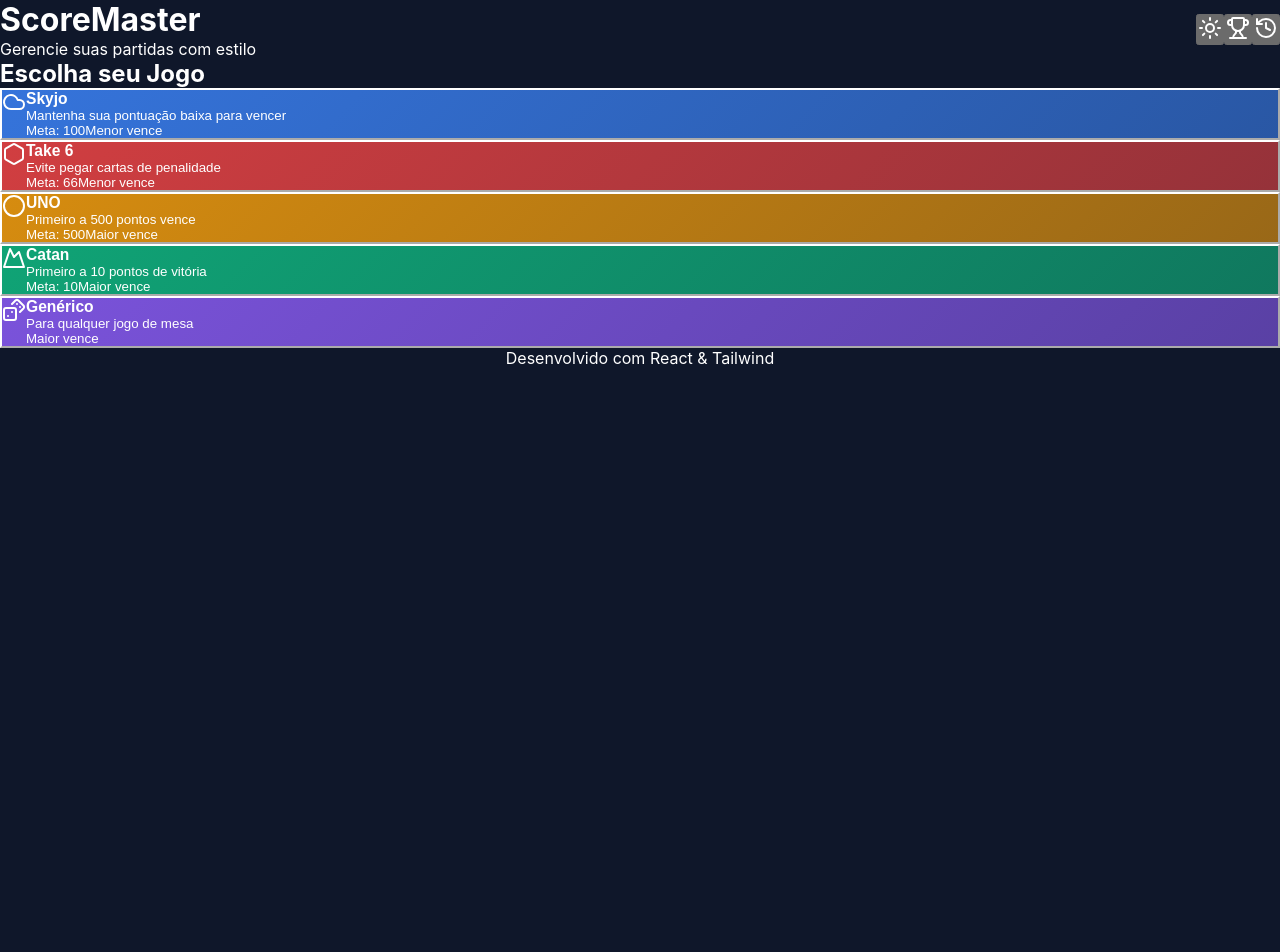
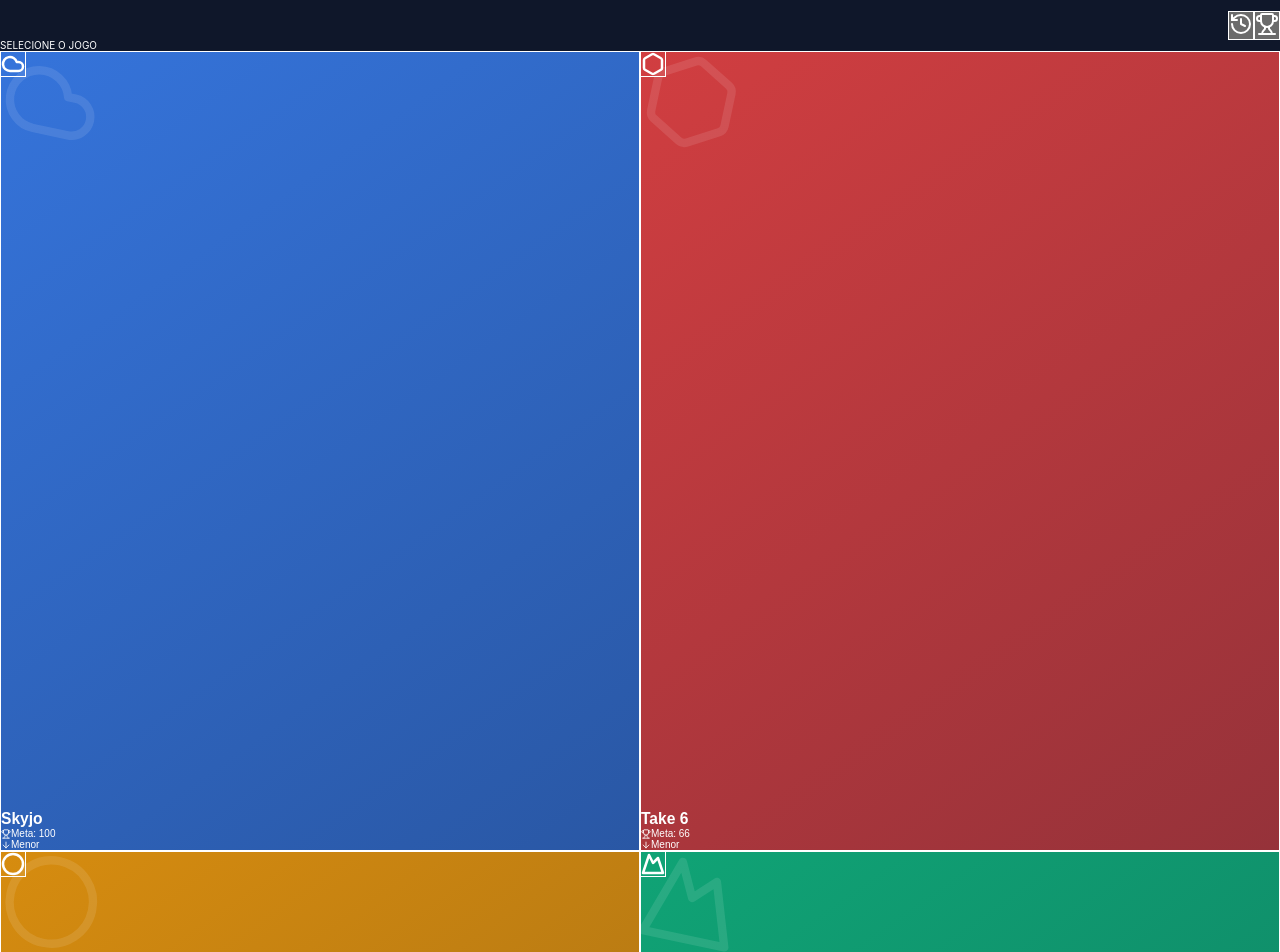
Before and after one commit to pv2301/vitejs-vite-ggyughsi, a React (Vite) app: page / in a window 1280 px wide. Shown: the top 952 px of the page. Before the commit the page ends 800 px from the top, so only its background shows below. Built offline with nearby package versions, Linux system fonts and the light colour scheme.

Commit message:
Novo layout e correções

```diff
--- a/src/components/GameCard.tsx
+++ b/src/components/GameCard.tsx
@@ -17,34 +17,52 @@
 };
 
 export const GameCard: React.FC<GameCardProps> = ({ game, onClick }) => {
-  const IconComponent = iconMap[game.icon] || Icons.Dices;
+  const MainIcon = iconMap[game.icon] || Icons.Dices;
 
   return (
     <motion.button
       onClick={onClick}
-      whileHover={{ scale: 1.02, y: -4 }}
-      whileTap={{ scale: 0.98 }}
-      className="w-full p-6 rounded-2xl text-left transition-all duration-300 hover:shadow-2xl"
+      whileTap={{ scale: 0.96 }}
+      className="group relative w-full aspect-[4/5] overflow-hidden rounded-2xl p-0 text-left shadow-md border border-white/5"
       style={{
-        background: `linear-gradient(135deg, ${game.themeColor}dd 0%, ${game.themeColor}99 100%)`,
+        background: `linear-gradient(145deg, ${game.themeColor}dd 0%, ${game.themeColor}99 100%)`,
       }}
     >
-      <div className="flex items-start gap-4">
-        <div className="p-3 bg-white/20 rounded-xl backdrop-blur-sm">
-          <IconComponent className="w-8 h-8 text-white" strokeWidth={2} />
+      {/* Ícone de Fundo (Mais sutil) */}
+      <div className="absolute -right-4 -bottom-4 opacity-10 rotate-12 transition-transform group-hover:scale-110">
+        <MainIcon size={100} color="white" />
+      </div>
+
+      <div className="relative p-4 flex flex-col h-full z-10">
+        {/* Ícone Pequeno */}
+        <div className="mb-3">
+          <div className="inline-flex p-2 bg-white/20 backdrop-blur-md rounded-lg shadow-sm ring-1 ring-white/20">
+            <MainIcon className="w-5 h-5 text-white" strokeWidth={2.5} />
+          </div>
         </div>
-        <div className="flex-1">
-          <h3 className="text-2xl font-bold text-white mb-1">{game.name}</h3>
-          <p className="text-white/80 text-sm mb-3">{game.description}</p>
-          <div className="flex flex-wrap gap-2">
+
+        {/* Textos */}
+        <div className="mt-auto">
+          <h3 className="text-lg font-bold text-white leading-tight mb-1 drop-shadow-sm">
+            {game.name}
+          </h3>
+
+          {/* Tags (Badges) Compactas */}
+          <div className="flex flex-col gap-1 mt-2">
             {game.winningScore && (
-              <span className="px-2 py-1 bg-white/20 rounded-lg text-xs text-white font-medium">
-                Meta: {game.winningScore}
-              </span>
+              <div className="flex items-center gap-1 text-[10px] font-bold text-white/90 bg-black/20 px-2 py-1 rounded-md w-fit">
+                <Icons.Trophy size={10} className="text-yellow-300" />
+                <span>Meta: {game.winningScore}</span>
+              </div>
             )}
-            <span className="px-2 py-1 bg-white/20 rounded-lg text-xs text-white font-medium">
-              {game.victoryCondition === 'lowest_score' ? 'Menor vence' : 'Maior vence'}
-            </span>
+
+            <div className="flex items-center gap-1 text-[10px] font-bold text-white/90 bg-black/20 px-2 py-1 rounded-md w-fit">
+               {game.victoryCondition === 'lowest_score' ?
+                 <Icons.ArrowDown size={10} className="text-emerald-300"/> :
+                 <Icons.ArrowUp size={10} className="text-red-300"/>
+               }
+               <span>{game.victoryCondition === 'lowest_score' ? 'Menor' : 'Maior'}</span>
+            </div>
           </div>
         </div>
       </div>
--- a/src/context/GameContext.tsx
+++ b/src/context/GameContext.tsx
@@ -1,9 +1,11 @@
 import React, { createContext, useContext, useState, useEffect } from 'react';
 import type { ReactNode } from 'react';
-import type { AppState, GameSession, Player, Tournament } from '../types';
-import { getGameConfig } from '../config/games';
+import type { AppState, GameSession, Player, GameConfig } from '../types';
+import { GAME_CONFIGS, getGameConfig } from '../config/games';
 
+// 1. Interface atualizada com a lista de jogos
 interface GameContextType extends AppState {
+  availableGames: GameConfig[];
   startNewSession: (gameId: string, players: Player[]) => void;
   updatePlayerScore: (playerId: string, score: number) => void;
   nextRound: () => void;
@@ -52,12 +54,11 @@
 
   const calculatePlayerPosition = (players: Player[], victoryCondition: string): Player[] => {
     const sorted = [...players].sort((a, b) => {
-      if (victoryCondition === 'lowest_score') {
-        return a.totalScore - b.totalScore;
-      }
-      return b.totalScore - a.totalScore;
+      const scoreA = a.totalScore ?? 0;
+      const scoreB = b.totalScore ?? 0;
+      if (victoryCondition === 'lowest_score') return scoreA - scoreB;
+      return scoreB - scoreA;
     });
-
     return sorted.map((player, index) => ({ ...player, position: index + 1 }));
   };
 
@@ -70,135 +71,43 @@
       status: 'active',
       startedAt: new Date().toISOString(),
     };
-
     setState(prev => ({ ...prev, currentSession: newSession }));
   };
 
   const updatePlayerScore = (playerId: string, score: number) => {
     setState(prev => {
       if (!prev.currentSession) return prev;
-
       const gameConfig = getGameConfig(prev.currentSession.gameId);
       if (!gameConfig) return prev;
 
       const updatedPlayers = prev.currentSession.players.map(player => {
         if (player.id === playerId) {
           const newRoundScores = [...player.roundScores, score];
-          const newTotalScore = newRoundScores.reduce((sum, s) => sum + s, 0);
-          return {
-            ...player,
-            roundScores: newRoundScores,
-            totalScore: newTotalScore,
-          };
+          const newTotal = newRoundScores.reduce((a, b) => a + b, 0);
+          return { ...player, roundScores: newRoundScores, totalScore: newTotal };
         }
         return player;
       });
-
-      const rankedPlayers = calculatePlayerPosition(updatedPlayers, gameConfig.victoryCondition);
-
-      return {
-        ...prev,
-        currentSession: {
-          ...prev.currentSession,
-          players: rankedPlayers,
-        },
-      };
+      return { ...prev, currentSession: { ...prev.currentSession, players: calculatePlayerPosition(updatedPlayers, gameConfig.victoryCondition) } };
     });
   };
 
-  const nextRound = () => {
-    setState(prev => {
-      if (!prev.currentSession) return prev;
-
-      return {
-        ...prev,
-        currentSession: {
-          ...prev.currentSession,
-          currentRound: prev.currentSession.currentRound + 1,
-        },
-      };
-    });
-  };
-
-  const finishSession = () => {
-    setState(prev => {
-      if (!prev.currentSession) return prev;
-
-      const finishedSession: GameSession = {
-        ...prev.currentSession,
-        status: 'finished',
-        finishedAt: new Date().toISOString(),
-      };
-
-      return {
-        ...prev,
-        currentSession: null,
-        gameHistory: [finishedSession, ...prev.gameHistory],
-      };
-    });
-  };
-
-  const clearCurrentSession = () => {
-    setState(prev => ({ ...prev, currentSession: null }));
-  };
-
-  const addSavedPlayer = (player: Omit<Player, 'totalScore' | 'roundScores' | 'position'>) => {
-    setState(prev => ({
-      ...prev,
-      savedPlayers: [...prev.savedPlayers, player],
-    }));
-  };
-
-  const removeSavedPlayer = (playerId: string) => {
-    setState(prev => ({
-      ...prev,
-      savedPlayers: prev.savedPlayers.filter(p => p.id !== playerId),
-    }));
-  };
-
-  const deleteHistorySession = (sessionId: string) => {
-    setState(prev => ({
-      ...prev,
-      gameHistory: prev.gameHistory.filter(s => s.id !== sessionId),
-    }));
-  };
-
-  const toggleDarkMode = () => {
-    setState(prev => ({ ...prev, darkMode: !prev.darkMode }));
-  };
-
-  const createTournament = (name: string, gameId: string) => {
-    const newTournament: Tournament = {
-      id: Date.now().toString(),
-      name,
-      gameId,
-      sessions: [],
-      players: [],
-      createdAt: new Date().toISOString(),
-    };
-
-    setState(prev => ({
-      ...prev,
-      tournaments: [...prev.tournaments, newTournament],
-    }));
-  };
-
-  const addSessionToTournament = (tournamentId: string, sessionId: string) => {
-    setState(prev => ({
-      ...prev,
-      tournaments: prev.tournaments.map(t => {
-        if (t.id === tournamentId) {
-          return { ...t, sessions: [...t.sessions, sessionId] };
-        }
-        return t;
-      }),
-    }));
-  };
+  // Funções auxiliares
+  const nextRound = () => setState(prev => prev.currentSession ? { ...prev, currentSession: { ...prev.currentSession, currentRound: prev.currentSession.currentRound + 1 } } : prev);
+  const finishSession = () => setState(prev => prev.currentSession ? { ...prev, currentSession: null, gameHistory: [{ ...prev.currentSession, status: 'finished', finishedAt: new Date().toISOString() }, ...prev.gameHistory] } : prev);
+  const clearCurrentSession = () => setState(prev => ({ ...prev, currentSession: null }));
+  const addSavedPlayer = (p: any) => setState(prev => ({ ...prev, savedPlayers: [...prev.savedPlayers, p] }));
+  const removeSavedPlayer = (id: string) => setState(prev => ({ ...prev, savedPlayers: prev.savedPlayers.filter(p => p.id !== id) }));
+  const deleteHistorySession = (id: string) => setState(prev => ({ ...prev, gameHistory: prev.gameHistory.filter(s => s.id !== id) }));
+  const toggleDarkMode = () => setState(prev => ({ ...prev, darkMode: !prev.darkMode }));
+  const createTournament = (name: string, gameId: string) => setState(prev => ({ ...prev, tournaments: [...prev.tournaments, { id: Date.now().toString(), name, gameId, sessions: [], players: [], createdAt: new Date().toISOString() }] }));
+  const addSessionToTournament = (tId: string, sId: string) => setState(prev => ({ ...prev, tournaments: prev.tournaments.map(t => t.id === tId ? { ...t, sessions: [...t.sessions, sId] } : t) }));
 
   return (
     <GameContext.Provider
       value={{
         ...state,
+        availableGames: GAME_CONFIGS, // <--- AQUI ESTÁ A CHAVE PARA O LAYOUT NOVO FUNCIONAR
         startNewSession,
         updatePlayerScore,
         nextRound,
@@ -219,8 +128,6 @@
 
 export const useGame = () => {
   const context = useContext(GameContext);
-  if (!context) {
-    throw new Error('useGame must be used within a GameProvider');
-  }
+  if (!context) throw new Error('useGame must be used within a GameProvider');
   return context;
 };
--- a/src/screens/Dashboard.tsx
+++ b/src/screens/Dashboard.tsx
@@ -1,9 +1,8 @@
 import React from 'react';
 import { motion } from 'framer-motion';
-import { History, Moon, Sun, Trophy } from 'lucide-react';
+import { useGame } from '../context/GameContext';
 import { GameCard } from '../components/GameCard';
-import { GAME_CONFIGS } from '../config/games';
-import { useGame } from '../context/GameContext';
+import { History, Trophy, Plus } from 'lucide-react';
 
 interface DashboardProps {
   onSelectGame: (gameId: string) => void;
@@ -14,86 +13,70 @@
 export const Dashboard: React.FC<DashboardProps> = ({
   onSelectGame,
   onOpenHistory,
-  onOpenTournaments,
+  onOpenTournaments
 }) => {
-  const { darkMode, toggleDarkMode, gameHistory } = useGame();
+  const { availableGames } = useGame();
+
+  const container = {
+    hidden: { opacity: 0 },
+    show: {
+      opacity: 1,
+      transition: { staggerChildren: 0.05 }
+    }
+  };
+
+  const item = {
+    hidden: { opacity: 0, scale: 0.9 },
+    show: { opacity: 1, scale: 1 }
+  };
 
   return (
-    <div className="min-h-screen bg-gradient-to-br from-slate-900 via-slate-800 to-slate-900 p-4">
-      <motion.div
-        initial={{ opacity: 0, y: -20 }}
-        animate={{ opacity: 1, y: 0 }}
-        className="max-w-4xl mx-auto"
-      >
-        <div className="flex items-center justify-between mb-8 pt-4">
+    <div className="min-h-screen bg-slate-950 text-slate-100 p-3 pb-20 overflow-x-hidden">
+      {/* Header Compacto */}
+      <header className="flex justify-between items-center mb-5 px-1">
         <div>
-            <h1 className="text-4xl font-bold text-white mb-2">ScoreMaster</h1>
-            <p className="text-slate-400">Gerencie suas partidas com estilo</p>
+          <h1 className="text-xl font-bold bg-gradient-to-r from-blue-400 to-purple-400 bg-clip-text text-transparent">
+            ScoreMaster
+          </h1>
+          <p className="text-slate-400 text-[10px] font-medium uppercase tracking-wider">
+            Selecione o jogo
+          </p>
         </div>
 
         <div className="flex gap-2">
-            <motion.button
-              whileHover={{ scale: 1.1 }}
-              whileTap={{ scale: 0.9 }}
-              onClick={toggleDarkMode}
-              className="p-3 bg-slate-800 hover:bg-slate-700 rounded-xl transition-colors"
+          <button onClick={onOpenHistory} className="p-2 bg-slate-800/80 rounded-lg border border-slate-700/50 active:scale-95 transition-transform">
+            <History className="w-4 h-4 text-slate-300" />
+          </button>
+          <button onClick={onOpenTournaments} className="p-2 bg-slate-800/80 rounded-lg border border-slate-700/50 active:scale-95 transition-transform">
+            <Trophy className="w-4 h-4 text-slate-300" />
+          </button>
+        </div>
+      </header>
+
+      {/* GRADE FORÇADA: 2 Colunas */}
+      <motion.div
+        variants={container}
+        initial="hidden"
+        animate="show"
+        className="grid grid-cols-2 gap-2 w-full"
       >
-              {darkMode ? (
-                <Sun className="w-6 h-6 text-yellow-400" />
-              ) : (
-                <Moon className="w-6 h-6 text-slate-400" />
-              )}
-            </motion.button>
-
-            <motion.button
-              whileHover={{ scale: 1.1 }}
-              whileTap={{ scale: 0.9 }}
-              onClick={onOpenTournaments}
-              className="p-3 bg-slate-800 hover:bg-slate-700 rounded-xl transition-colors"
-            >
-              <Trophy className="w-6 h-6 text-yellow-400" />
-            </motion.button>
-
-            <motion.button
-              whileHover={{ scale: 1.1 }}
-              whileTap={{ scale: 0.9 }}
-              onClick={onOpenHistory}
-              className="p-3 bg-slate-800 hover:bg-slate-700 rounded-xl transition-colors relative"
-            >
-              <History className="w-6 h-6 text-blue-400" />
-              {gameHistory.length > 0 && (
-                <span className="absolute -top-1 -right-1 w-5 h-5 bg-red-500 rounded-full flex items-center justify-center text-xs text-white font-bold">
-                  {gameHistory.length}
-                </span>
-              )}
-            </motion.button>
-          </div>
-        </div>
-
-        <div className="mb-8">
-          <h2 className="text-2xl font-bold text-white mb-4">Escolha seu Jogo</h2>
-          <div className="space-y-3">
-            {GAME_CONFIGS.map((game, index) => (
-              <motion.div
-                key={game.id}
-                initial={{ opacity: 0, x: -20 }}
-                animate={{ opacity: 1, x: 0 }}
-                transition={{ delay: index * 0.1 }}
-              >
+        {availableGames.map((game) => (
+          <motion.div key={game.id} variants={item} className="w-full">
             <GameCard game={game} onClick={() => onSelectGame(game.id)} />
           </motion.div>
         ))}
+
+        {/* Botão Novo Jogo */}
+        <motion.button
+          variants={item}
+          whileTap={{ scale: 0.95 }}
+          className="flex flex-col items-center justify-center w-full aspect-square border border-dashed border-slate-800 rounded-xl text-slate-600 bg-slate-900/30 gap-1 hover:bg-slate-900 hover:text-slate-400 transition-colors"
+        >
+          <div className="p-2 bg-slate-800 rounded-full mb-1">
+            <Plus className="w-4 h-4" />
           </div>
-        </div>
-
-        <motion.div
-          initial={{ opacity: 0 }}
-          animate={{ opacity: 1 }}
-          transition={{ delay: 0.5 }}
-          className="text-center text-slate-500 text-sm pb-8"
-        >
-          <p>Desenvolvido com React & Tailwind</p>
-        </motion.div>
+          <span className="text-[10px] font-bold uppercase tracking-wide">Criar</span>
+        </motion.button>
       </motion.div>
     </div>
   );
```
Also changed, not shown: tsconfig.app.json (+8 -11 lines). Lines whose indentation alone changed are shown as unchanged.
